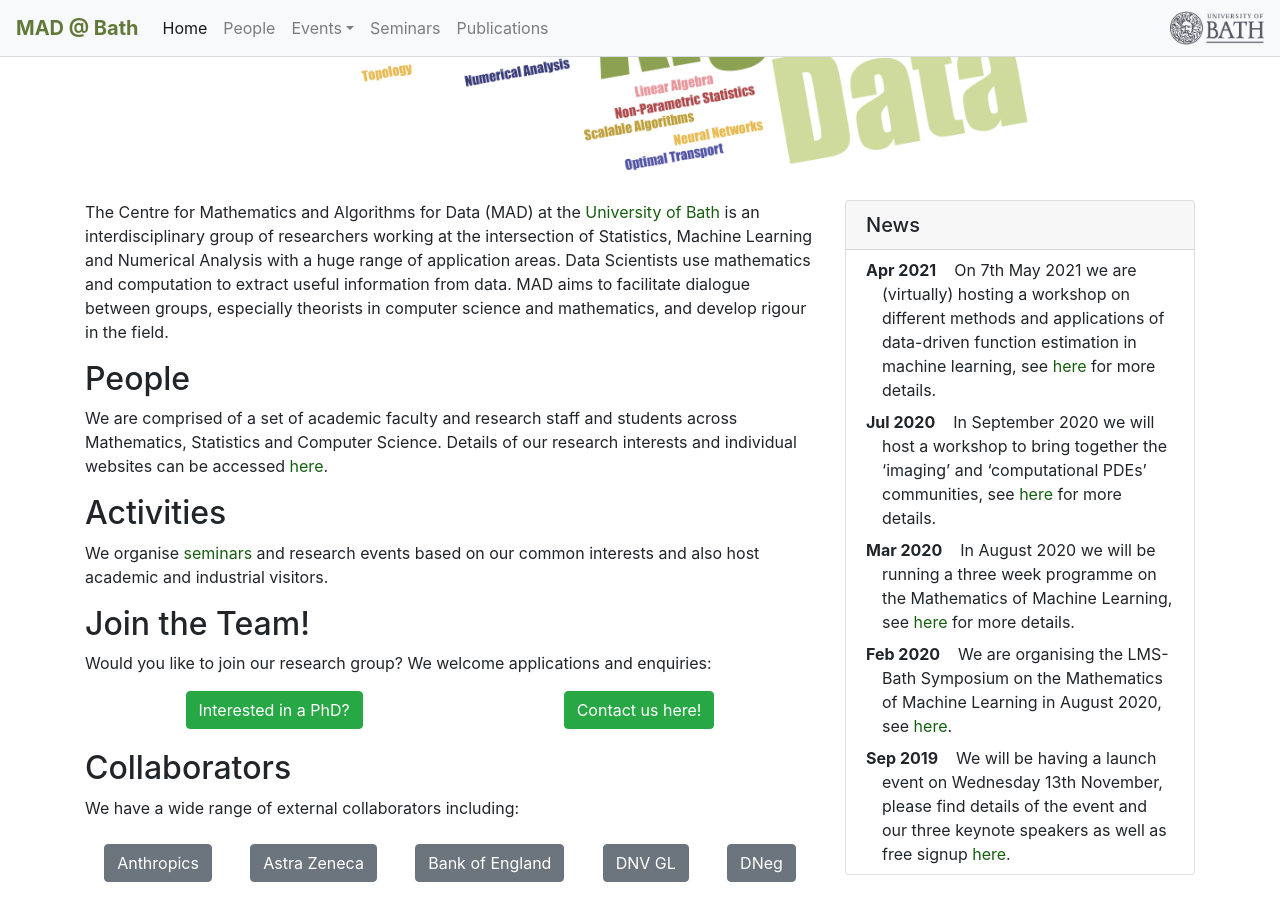
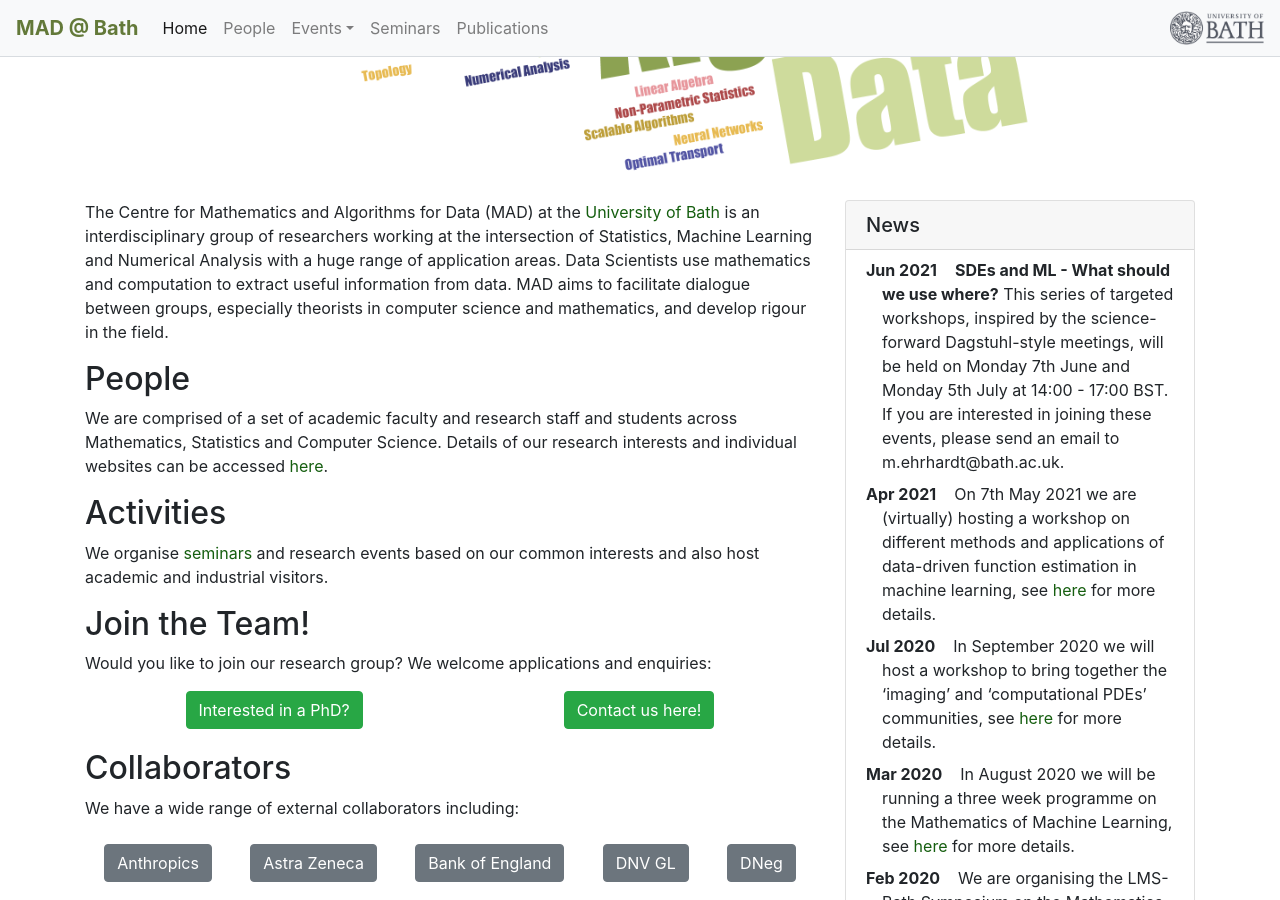
Before and after one commit to mathematics-and-algorithms-for-data/mathematics-and-algorithms-for-data.github.io, a Jekyll site: the page built from index.md, in a window 1280 px wide and 900 px high, scrolled down 518 px. Built offline with Jekyll 4.4.1, drawn with Linux system fonts in a browser that asks for light colours; nearby versions of some CDN libraries; some of the changed lines change nothing that is shown.

Commit message:
SDE meeting added

```diff
--- a/_data/news.yml
+++ b/_data/news.yml
@@ -14,3 +14,7 @@
   - date: "2021-04-29"
     text: "On 7th May 2021 we are (virtually) hosting a workshop on different methods and applications of data-driven function estimation in machine learning, see [here](https://mathematics-and-algorithms-for-data.github.io/events/workshop2/) for more details."
     critical: true
+  - date: "2021-06-07"
+    text: '**SDEs and ML - What should we use where?** This series of targeted workshops, inspired by the science-forward Dagstuhl-style meetings, will be held on Monday 7th June and Monday 5th July at 14:00 - 17:00 BST.  If you are interested in joining these events, please send an email to m.ehrhardt@bath.ac.uk.
+'
+    critical: true
--- /dev/null
+++ b/events/SDE_dagstuhl.md
@@ -0,0 +1,53 @@
+---
+layout: default_sparse
+title: MAD Workshop "SDEs and ML - What should we use where?"
+permalink: /events/SDE2021
+index: 0
+---
+
+<h1 style="text-align: center;" class="pb-2">MAD Workshop "SDEs and ML - What should we use where?"</h1>
+
+
+
+Our inspiration is the science-forward “Dagstuhl-style” meetings and our intention is to encourage a free and frank discussion and to that end we are intentionally keeping the meeting small and will not be recording or distributing the talks and discussions. We hope that the workshop will result in new ideas and collaborations will emerge as a result. All participants will be given a 25 min time slot for a free form short talk and we include time for questions and discussions - whilst the workshop will formally close at 17:00 BST on each day, the online forum will stay open and we encourage discussions to continue for as long as everyone is able!
+
+Organisers: Neill Campbell, Matthias Ehrhardt.
+
+Please note, everyone is encouraged to attend both workshops.
+
+The programme for the first workshop is as follows:
+
+Monday 7th June 14:00 - 17:00 BST
+
+14:00 - 14:15 Workshop Introduction (Neill)
+
+14:15 - 14:40 Ben Leimkuhler (Edinburgh)
+
+14:40 - 15:05 Arno Solin (Aalto)
+
+15:05 - 15:15 Break for questions/discussions
+
+15:15 - 15:40 Stefan Sommer (Copenhagen)
+
+15:40 - 16:05 Marcelo Pereyra (Heriot-Watt)
+
+16:05 - 17:00 (and afterwards) Questions and discussions
+
+We will host the workshop on zoom (invitations sent separately) and there will be breakout rooms with virtual blackboards for group discussions as well as the main channel.
+
+For the subsequent workshop:
+
+Monday 5th July 14:00 - 17:00 BST
+
+Speakers:
+
+- Tony Shardlow (Bath)
+- David Duvenaud (Toronto)
+- Jonas Latz (Cambridge)
+- Andris Gerasimovics (Bath)
+
+|
+
+
+The event is supported by the Departments of [Mathematical Sciences](https://www.bath.ac.uk/departments/department-of-mathematical-sciences/) and [Computer Science](https://www.bath.ac.uk/departments/department-of-computer-science/).
+<!-- and by the [Institute for Mathematical Innovation](https://www.bath.ac.uk/research-institutes/institute-for-mathematical-innovation/) -->
```
